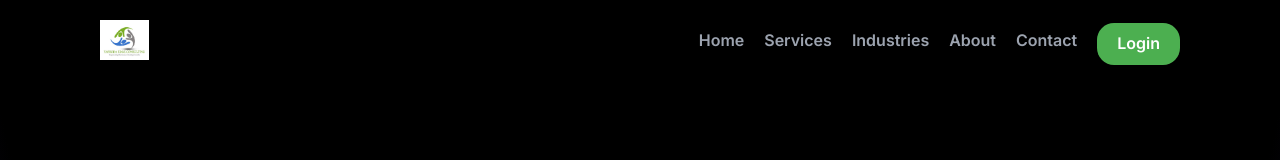
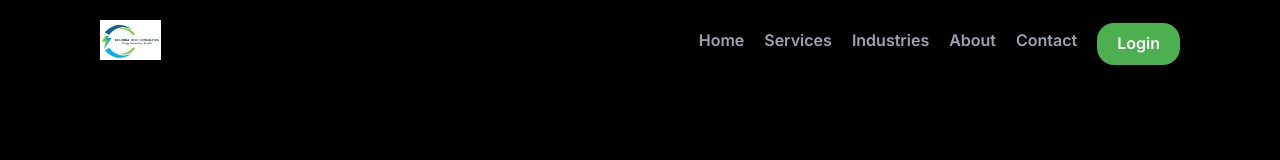
Before and after one commit to razaOnGit/Yashoda-Edge-Consulting, a React (Create React App) app: page / in a window 1280 px wide. Shown: the top 160 px of the page. Built offline with nearby package versions, Linux system fonts and the light colour scheme; a web font is replaced by a local one.

Commit message:
bg navbar

```diff
--- a/src/components/Navbar.jsx
+++ b/src/components/Navbar.jsx
@@ -10,7 +10,7 @@ const Navbar = () => {
     return (
         <nav className="navbar">
             <div className="logo">
-                <img src="/Logo.jpeg" alt="Yashoda Edge Consulting" />
+                <img src="/logo2.jpeg" alt="Yashoda Edge Consulting" />
             </div>
 
             <div className={`nav-items ${isMenuOpen ? 'active' : ''}`}>
```
Also changed, not shown: public/logo2.jpeg (added).
